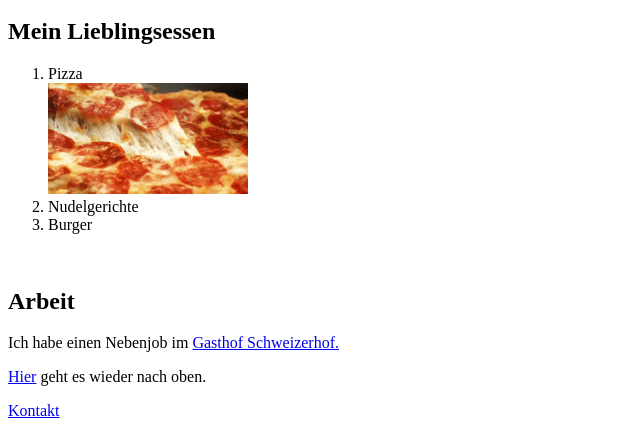
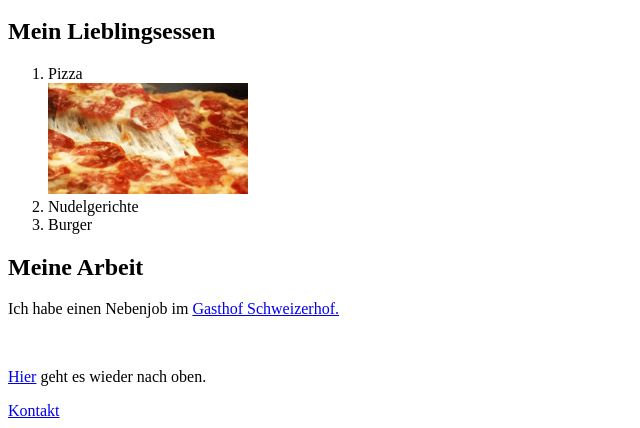
Before and after one commit to ninafranczewski/GIS-SoSe-2021, a plain HTML site: page Praktikumsaufgaben/Aufgabe2.2/Portfolio.html in a window 1280 px wide. Shown: the part 650-1078 px from the top of the page, without its empty margins (0-640 px from the left). Drawn offline with Linux system fonts and the light colour scheme.

Commit message:
Update Portfolio.html

```diff
--- a/Praktikumsaufgaben/Aufgabe2.2/Portfolio.html
+++ b/Praktikumsaufgaben/Aufgabe2.2/Portfolio.html
@@ -37,11 +37,9 @@
             <li>Nudelgerichte</li>
             <li>Burger</li>
         </ol>
-
-    </br>
-
-    <h2>Arbeit</h2>
+    <h2>Meine Arbeit</h2>
     <p>Ich habe einen Nebenjob im <a href="https://www.gasthof-schweizerhof.de/hotel-restaurant-in-obereschach-villingen/">Gasthof Schweizerhof.</a></p>
+</br>
 </main>
 
 <p><a href="#ankerpunkt">Hier</a> geht es wieder nach oben.</p>
```
